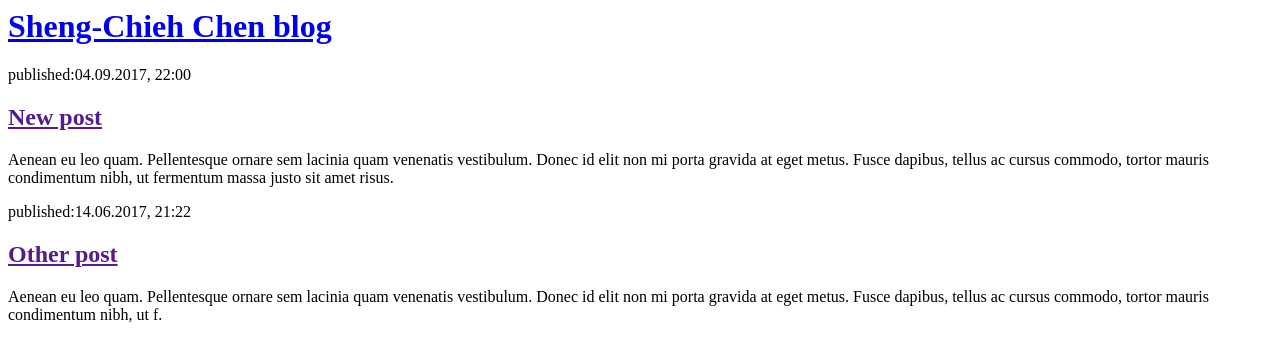
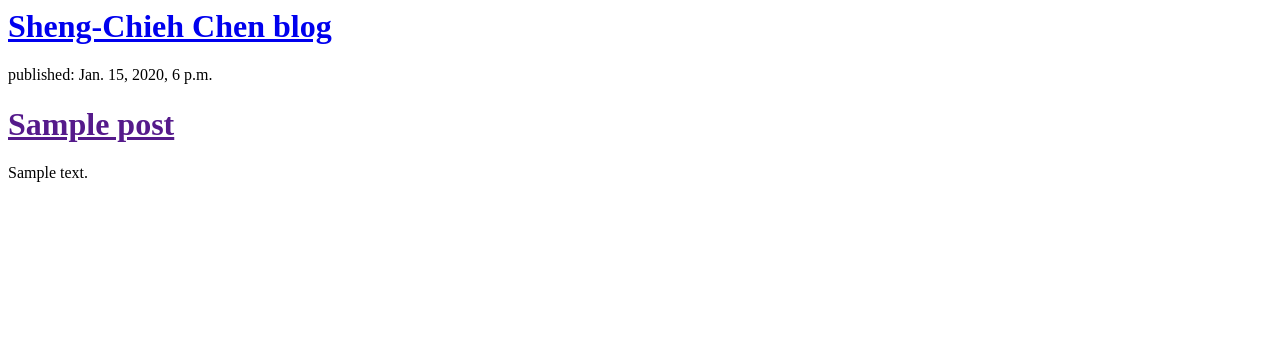
Before and after one commit to chujay/first-blog, a Django app: template blog/templates/blog/post_list.html in a window 1280 px wide. Shown: the top 362 px of the page. Run offline with Django 3.2, Linux system fonts and the light colour scheme; the template is opened without the code that fills it: values that come from a table or form of the project are taken from there, others are empty; tables that the repository leaves empty hold one stand-in row (values such as "Sample post").

Commit message:
Django template

```diff
--- a/blog/templates/blog/post_list.html
+++ b/blog/templates/blog/post_list.html
@@ -7,15 +7,12 @@
 		<div>
 			<h1><a href=" ">Sheng-Chieh Chen blog</a></h1>
 		</div>
-		<div>
-			<p>published:04.09.2017, 22:00 </p>
-			<h2><a href="">New post</a></h2>
-			<p>Aenean eu leo quam. Pellentesque ornare sem lacinia quam venenatis vestibulum. Donec id elit non mi porta gravida at eget metus. Fusce dapibus, tellus ac cursus commodo, tortor mauris condimentum nibh, ut fermentum massa justo sit amet risus.</p>
-		</div>
-		<div>
-			<p>published:14.06.2017, 21:22</p>
-			<h2><a href="">Other post</a></h2>
-			<p>Aenean eu leo quam. Pellentesque ornare sem lacinia quam venenatis vestibulum. Donec id elit non mi porta gravida at eget metus. Fusce dapibus, tellus ac cursus commodo, tortor mauris condimentum nibh, ut f.</p>
-		</div>
+		{% for post in posts %}
+			<div>
+				<p>published: {{post.published_date}}</p>
+				<h1><a href="">{{post.title}}</a></h1>
+				<p>{{post.text|linebreaksbr}}</p>
+			</div>
+		{% endfor %}
 	</body>
 </html>
--- a/blog/views.py
+++ b/blog/views.py
@@ -1,6 +1,9 @@
 from django.shortcuts import render
+from django.utils import timezone
+from .models import Post
 
 # Create your views here.
 def post_list(request):
     """docstring for post_list"""
-    return render(request, 'blog/post_list.html', {})
+    posts = Post.objects.filter(published_date__lte=timezone.now()).order_by('published_date')
+    return render(request, 'blog/post_list.html', {'posts':posts})
```
